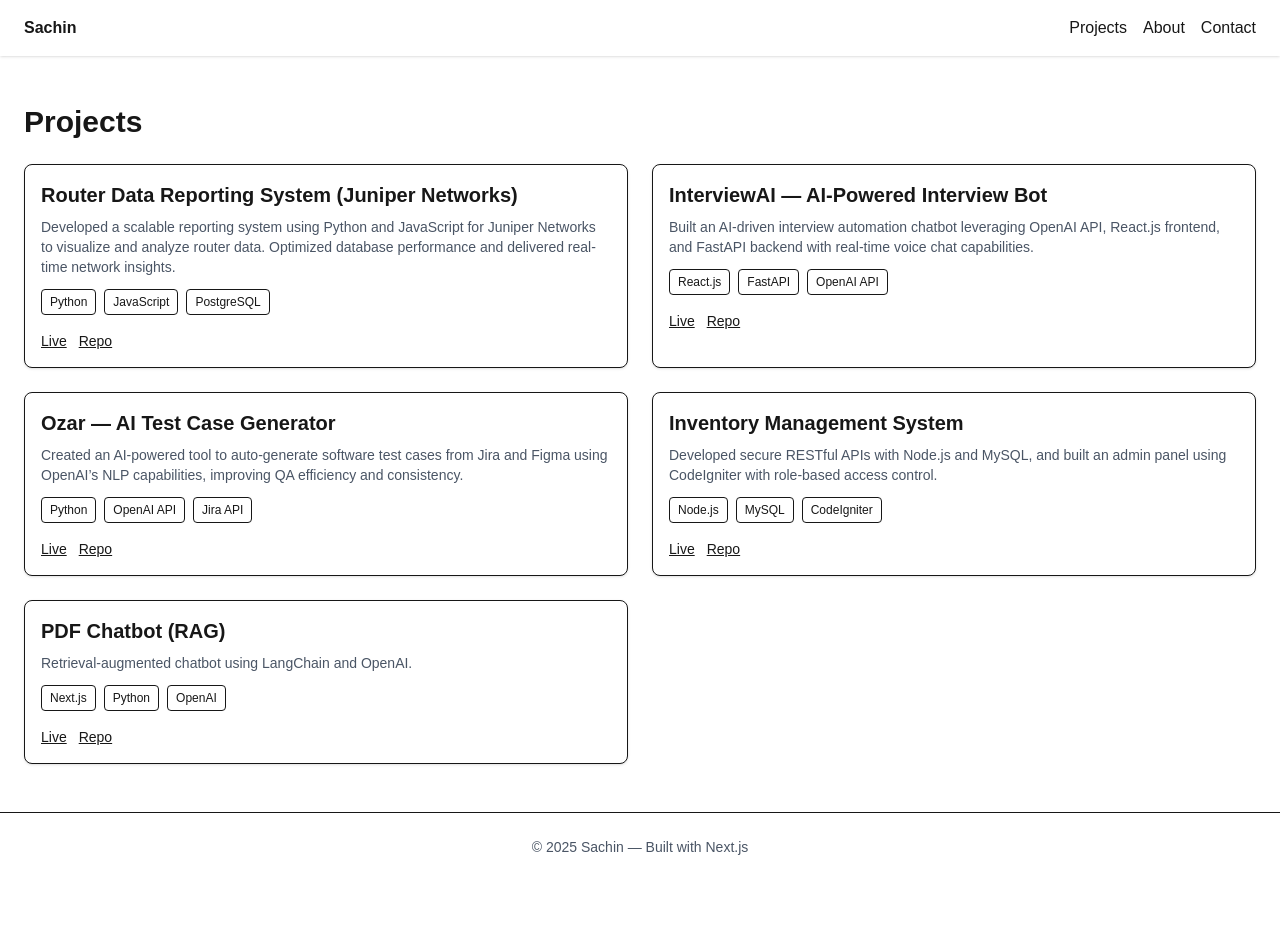
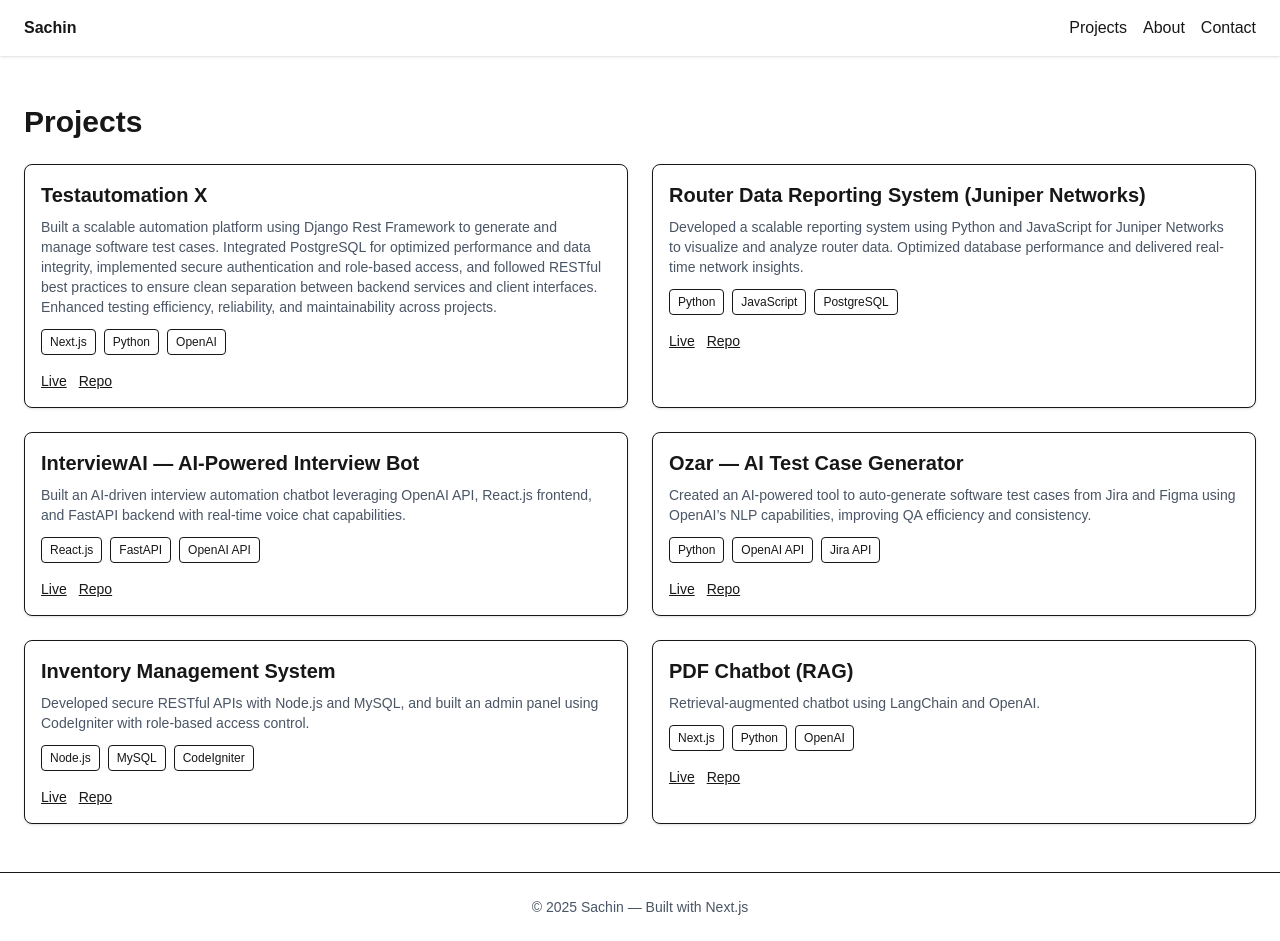
Before and after one commit to srathod19/portfolio, a Next.js app: page /projects in a window 1280 px wide. Before the commit the page ends 881 px from the top, so only its background shows below. Built offline with nearby package versions, Linux system fonts and the light colour scheme.

Commit message:
[ADD] project added

```diff
--- a/app/projects/page.tsx
+++ b/app/projects/page.tsx
@@ -1,6 +1,14 @@
 import ProjectCard from "../../components/ProjectCard";
 
 const projects = [
+  {
+    title: "Testautomation X",
+    description:
+      "Built a scalable automation platform using Django Rest Framework to generate and manage software test cases. Integrated PostgreSQL for optimized performance and data integrity, implemented secure authentication and role-based access, and followed RESTful best practices to ensure clean separation between backend services and client interfaces. Enhanced testing efficiency, reliability, and maintainability across projects.",
+    tech: ["Next.js", "Python", "OpenAI"],
+    repo: "#",
+    demo: "https://testautomationx.com/",
+  },
   {
     title: "Router Data Reporting System (Juniper Networks)",
     description:
```
